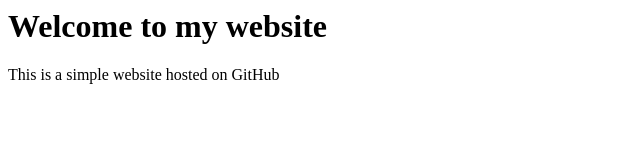
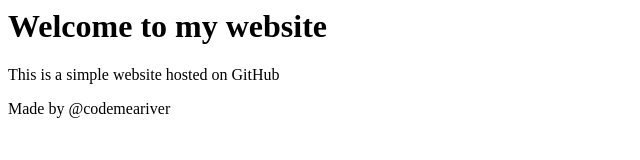
Before and after one commit to codemeariver1/aws-cicd-demo-java-app, a plain HTML site: page index.html in a window 1280 px wide. Shown: the whole page, without its empty margins (0-640 px from the left). Drawn offline with Linux system fonts and the light colour scheme.

Commit message:
Update index.html

```diff
--- a/index.html
+++ b/index.html
@@ -5,5 +5,6 @@
     <body>
         <h1>Welcome to my website</h1>
         <p>This is a simple website hosted on GitHub</p>
+        <p>Made by @codemeariver</p>
     </body>
 </html>
```
